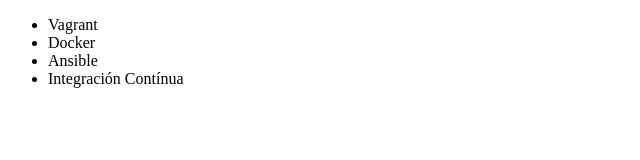
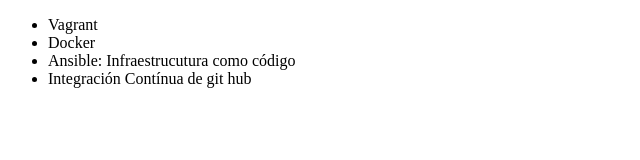
Before and after one commit to willrev/git_hub, a plain HTML site: page index.html in a window 1280 px wide. Shown: the whole page, without its empty margins (0-640 px from the left). Drawn offline with Linux system fonts and the light colour scheme.

Commit message:
Modificación linea 13 del index

```diff
--- a/index.html
+++ b/index.html
@@ -10,8 +10,9 @@
   <ul>
     <li> Vagrant </li>
     <li> Docker </li>
-    <li> Ansible </li>
-    <li> Integración Contínua </li>
+    <li> Ansible: Infraestrucutura como código </li>
+    <li> Integración Contínua de git hub
+    </li>
   </ul>
 </body>
 
```
